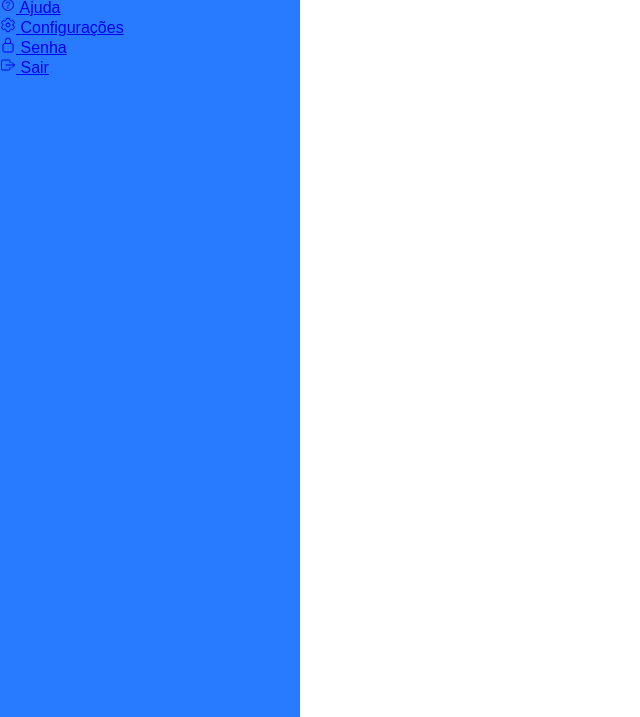
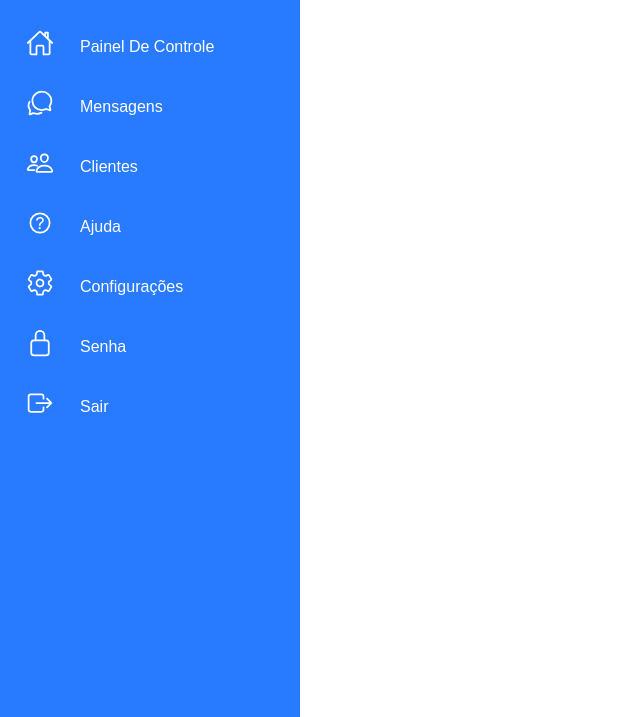
Before and after one commit to Brunno-Ar/projeto-Painel-ADM-Responsivo, a plain HTML site: page index.html in a window 1280 px wide. Shown: the part 83-800 px from the top of the page, without its empty margins (0-640 px from the left). Drawn offline with nearby package versions, Linux system fonts and the light colour scheme; a web font is replaced by a local one.

Commit message:
barra lateral em css

```diff
--- a/style.css
+++ b/style.css
@@ -26,4 +26,88 @@ body {
   width: 300px;
   height: 100%;
   background: var(--blue);
+  border-left: 10px solid var(--blue);
+  transition: 0.5s;
+  overflow: hidden;
 }
+.navegation ul {
+  position: absolute;
+  top: 0;
+  left: 0;
+  width: 100%;
+}
+
+.navegation ul li {
+  position: relative;
+  width: 100%;
+  list-style: none;
+  border-top-left-radius: 30px;
+  border-bottom-left-radius: 30px;
+}
+.navegation ul li:hover {
+  background: var(--white);
+}
+.navegation ul li:nth-child(1) {
+  margin-bottom: 40px;
+  pointer-events: none;
+}
+.navegation ul li a {
+  position: relative;
+  display: block;
+  width: 100%;
+  display: flex;
+  text-decoration: none;
+  color: var(--white);
+}
+.navegation ul li:hover a {
+  color: var(--blue);
+}
+.navegation ul li a .icon {
+  position: relative;
+  display: block;
+  min-width: 60px;
+  height: 60px;
+  line-height: 70px;
+  text-align: center;
+}
+
+.navegation ul li a ion-icon {
+  font-size: 1.75em;
+}
+
+.navegation ul li a .title {
+  position: relative;
+  display: block;
+  padding: 0 10px;
+  height: 60px;
+  line-height: 60px;
+  text-align: start;
+  white-space: nowrap;
+}
+
+/* curve outside */
+
+.navegation ul li:hover a::before {
+  content: "";
+  position: absolute;
+  right: 0;
+  top: -50px;
+  width: 50px;
+  height: 50px;
+  background: transparent;
+  border-radius: 50%;
+  box-shadow: 35px 35px 0 10px var(--white);
+  pointer-events: none;
+}
+.navegation ul li:hover a::after {
+  content: "";
+  position: absolute;
+  right: 0;
+  bottom: -50px;
+  width: 50px;
+  height: 50px;
+  background: transparent;
+  border-radius: 50%;
+  box-shadow: 35px -35px 0 10px var(--white);
+  pointer-events: none;
+}
```
Also changed, not shown: index.html (+4 -0 lines).
